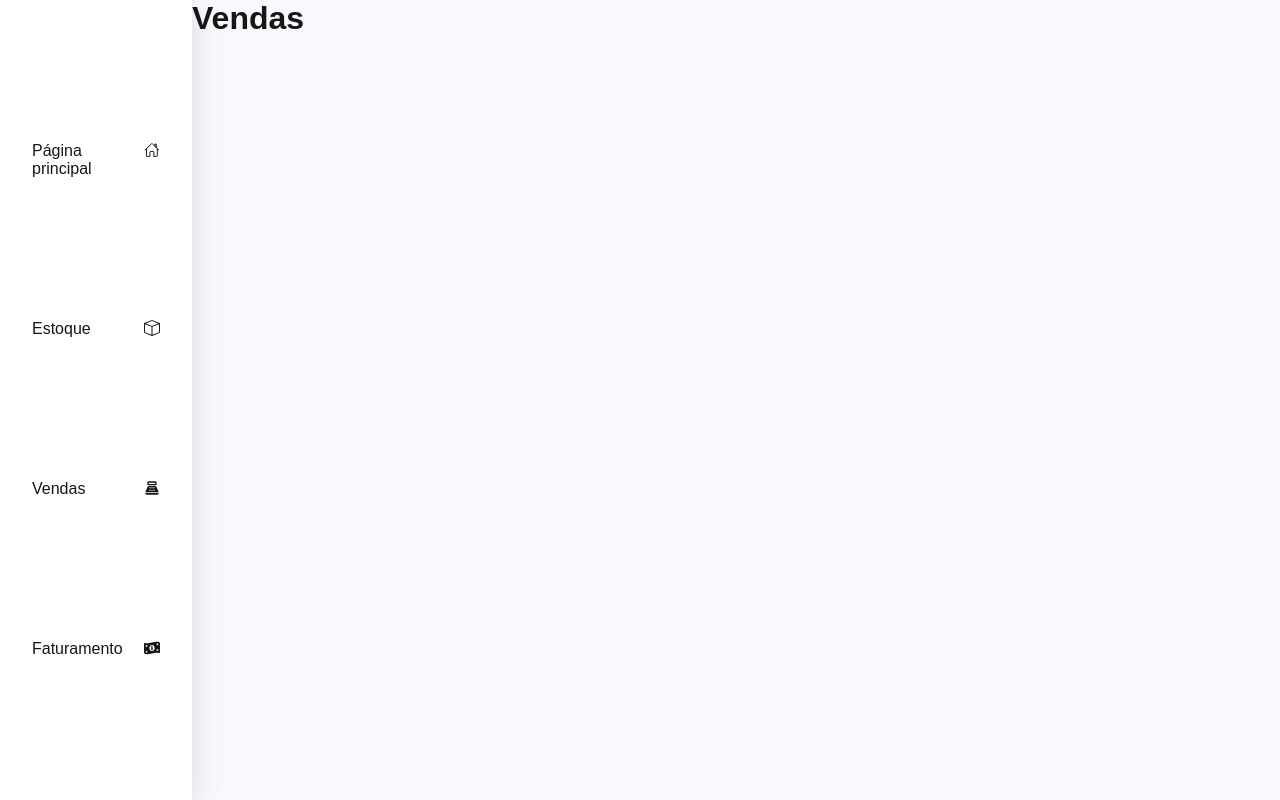
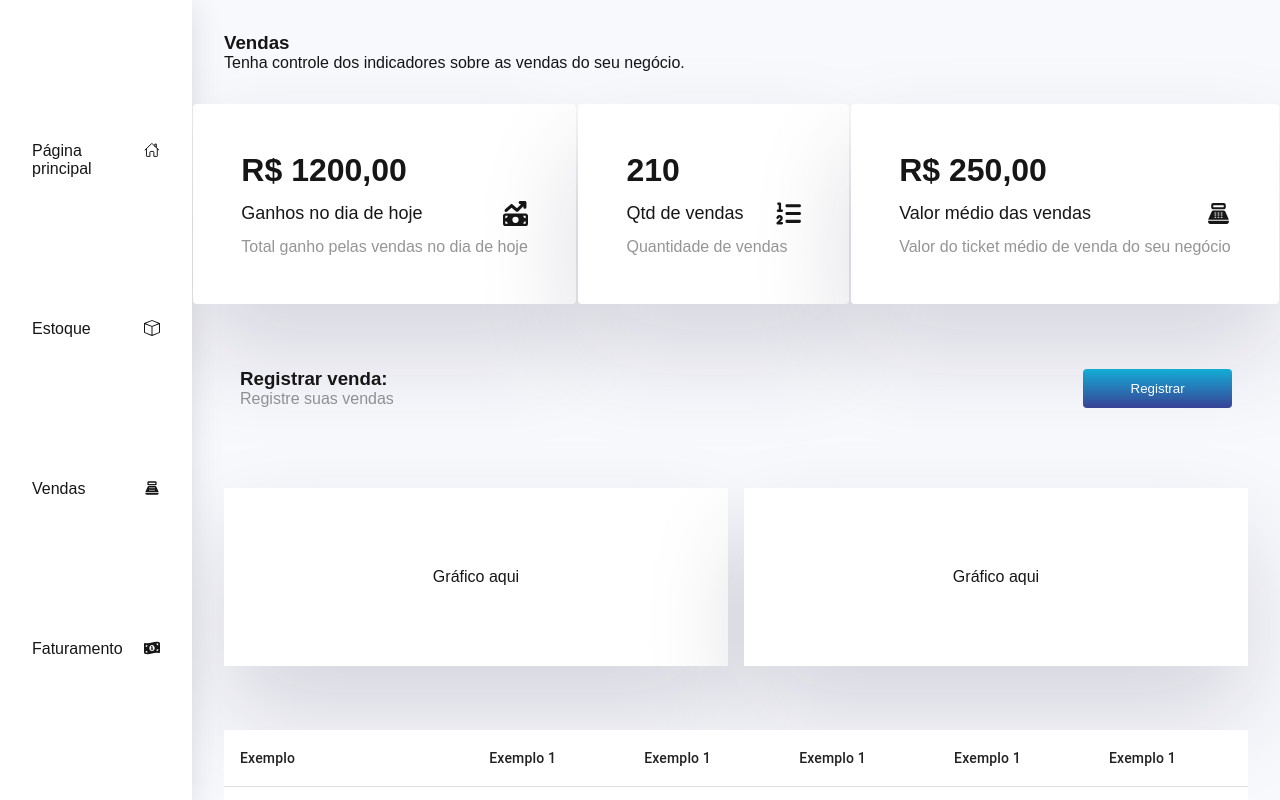
Before and after one commit to pnzrfst/pdv, a Next.js app: page /sales in a window 1280 px wide. Built offline with nearby package versions, Linux system fonts and the light colour scheme.

Commit message:
feat: finish sales page

```diff
--- a/src/app/(private-routes)/sales/page.module.css
+++ b/src/app/(private-routes)/sales/page.module.css
@@ -0,0 +1,125 @@
+.header {
+  display: flex;
+  flex-direction: column;
+  margin: 2rem;
+}
+
+.header h2 {
+  font-weight: bold;
+}
+.header p {
+  font-weight: lighter;
+}
+
+/*----------------------------------------------------------------*/
+
+.mainContent {
+  flex: 1;
+  display: flex;
+  flex-direction: column;
+  overflow-y: auto;
+}
+
+.topBoxes {
+  margin-top: 2rem;
+  margin-bottom: 1rem;
+}
+
+.boxes {
+  list-style: none;
+  justify-content: space-around;
+  display: flex;
+}
+
+.boxes .headerBox {
+  display: flex;
+  gap: 2rem;
+  align-items: center;
+  justify-content: space-between;
+  margin-bottom: 12px;
+}
+
+.headerBox .h4 {
+  font-size: 18px;
+  font-weight: lighter;
+}
+
+.boxes .aboutTopBox {
+  align-items: first baseline;
+  background-color: #ffffff;
+  box-shadow: rgba(17, 12, 46, 0.15) 0px 48px 100px 0px;
+  border-radius: 4px;
+  padding: 3rem;
+}
+
+.aboutTopBox .h1,
+.headerBox,
+.h4,
+.p {
+  align-items: flex-start;
+}
+
+.boxes .aboutTopBox .h1 {
+  font-size: 32px;
+  margin-bottom: 12px;
+}
+
+.subtitle {
+  text-align: justify;
+  color: #2725257c;
+  align-items: first baseline;
+}
+
+/*-----------------------------------------------------------------------*/
+
+.recordNewSale {
+  padding: 1rem;
+  margin: 1rem;
+}
+
+.recordNewSale .recordNewSaleContainer {
+  display: flex;
+  justify-content: space-between;
+  align-items: center;
+  padding: 1rem;
+}
+
+.recordNewSale .addNewSale {
+  border-radius: 4px;
+  border: none;
+  color: #ffffff;
+  cursor: pointer;
+  padding: 12px;
+  background: linear-gradient(#14add6, #384295);
+  width: 15%;
+}
+
+.addNewSale:hover {
+  background: linear-gradient(#0f7896, #202658);
+}
+
+/*--------------------------------------------------------------*/
+
+.graphsContainer {
+  margin: 1rem;
+  padding: 1rem;
+}
+
+.graphsContainer .graph {
+  display: flex;
+  justify-content: space-between;
+  gap: 1rem;
+}
+
+.graphsContainer .graph span {
+  background-color: #ffffff;
+  text-align: center;
+  padding: 5rem;
+  width: 50%;
+  box-shadow: rgba(17, 12, 46, 0.15) 0px 48px 100px 0px;
+}
+
+.listStock{
+  margin: 1rem;
+  padding: 1rem;
+}
--- a/src/app/(private-routes)/sales/page.tsx
+++ b/src/app/(private-routes)/sales/page.tsx
@@ -1,7 +1,67 @@
-
-
-export default function Sales(){
-    return(
-        <h1>Vendas</h1>
-    )
+import TableComponent from "@/components/TableComponent";
+import styles from "./page.module.css";
+import { MdPointOfSale } from "react-icons/md";
+import { FaListOl } from "react-icons/fa6";
+import { FaMoneyBillTrendUp } from "react-icons/fa6";
+export default function Sales() {
+  return (
+    <div>
+      <header className={styles.header}>
+        <h3>Vendas</h3>
+        <p>Tenha controle dos indicadores sobre as vendas do seu negócio.</p>
+      </header>
+      <section className={styles.topBoxes}>
+        <ul className={styles.boxes}>
+          <li className={styles.aboutTopBox}>
+            <h1 className={styles.h1}>R$ 1200,00</h1>
+            <div className={styles.headerBox}>
+              <h4 className={styles.h4}>Ganhos no dia de hoje</h4>
+              <FaMoneyBillTrendUp size={25}/>
+            </div>
+            <p className={styles.subtitle}>
+              Total ganho pelas vendas no dia de hoje
+            </p>
+          </li>
+          <li className={styles.aboutTopBox}>
+            <h1 className={styles.h1}>210</h1>
+            <div className={styles.headerBox}>
+              <h4 className={styles.h4}>Qtd de vendas</h4>
+              <FaListOl size={25} />
+            </div>
+            <p className={styles.subtitle}>Quantidade de vendas</p>
+          </li>
+          <li className={styles.aboutTopBox}>
+            <h1 className={styles.h1}>R$ 250,00</h1>
+            <div className={styles.headerBox}>
+              <h4 className={styles.h4}>Valor médio das vendas</h4>
+              <MdPointOfSale size={25} />
+            </div>
+            <p className={styles.subtitle}>
+              Valor do ticket médio de venda do seu negócio
+            </p>
+          </li>
+        </ul>
+      </section>
+      <main className={styles.mainContent}>
+        <section className={styles.recordNewSale}>
+          <div className={styles.recordNewSaleContainer}>
+            <div className={styles.info}>
+              <h3 className={styles.h4}>Registrar venda: </h3>
+              <p className={styles.subtitle}>Registre suas vendas</p>
+            </div>
+            <button className={styles.addNewSale}>Registrar</button>
+          </div>
+        </section>
+        <section className={styles.graphsContainer}>
+          <div className={styles.graph}>
+            <span>Gráfico aqui</span>
+            <span>Gráfico aqui</span>
+          </div>
+        </section>
+        <section className={styles.listStock}>
+            <TableComponent></TableComponent>
+        </section>
+      </main>
+    </div>
+  );
 }
--- a/src/app/(private-routes)/stock/page.tsx
+++ b/src/app/(private-routes)/stock/page.tsx
@@ -51,7 +51,7 @@ export default function Stock() {
         <section className={styles.addToInventory}>
           <div className={styles.addProductContainer}>
             <div className={styles.info}>
-              <h4 className={styles.h4}>Adicionar ao estoque: </h4>
+              <h3 className={styles.h4}>Adicionar ao estoque: </h3>
               <p className={styles.subtitle}>Adicione produtos ao estoque</p>
             </div>
             <button className={styles.addNewProduct}>Adicionar</button>
```
